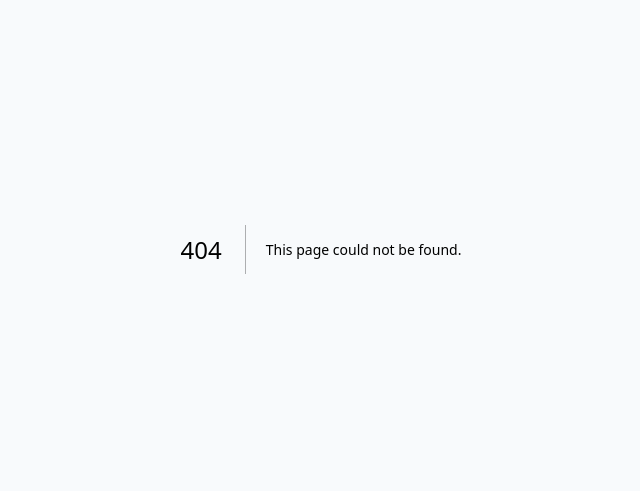
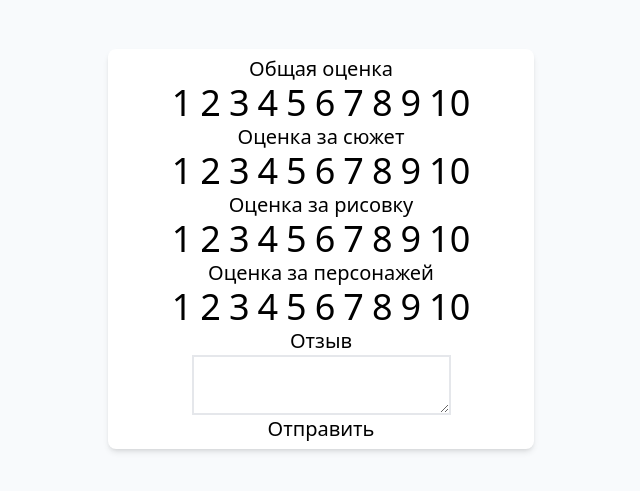
Before and after one commit to Damego/anime-ru-frontend, a Next.js app: page /rating in a window 1280 px wide. Before the commit this address had no page. Shown: the part 151-642 px from the top of the page, without its empty margins (319-959 px from the left). Built offline with nearby package versions, Linux system fonts and the light colour scheme.

Commit message:
feat: add rating page

```diff
--- /dev/null
+++ b/src/app/rating/page.js
@@ -0,0 +1,87 @@
+"use client";
+
+import { useState } from "react";
+import httpClient from "@/app/utils/httpClient";
+import { useRouter, useSearchParams } from "next/navigation";
+
+const inputClassName = "border-2";
+
+const ScoreInput = ({ onChange }) => {
+  const [currentNum, setNum] = useState(0);
+
+  const onStarClick = (number) => {
+    setNum(number);
+    onChange(number);
+  };
+  return (
+    <div className={""}>
+      {[...Array(10).keys()].map((num) => (
+        <span
+          className={`mx-1 text-4xl hover:cursor-pointer hover:bg-red-500 ${
+            currentNum === num + 1 ? "bg-red-400" : ""
+          }`}
+          onClick={() => onStarClick(num + 1)}
+        >
+          {num + 1}
+        </span>
+      ))}
+    </div>
+  );
+};
+
+export default function Page() {
+  const router = useRouter();
+  const searchParams = useSearchParams();
+
+  const [score, setScore] = useState(null);
+  const [scoreStory, setScoreStory] = useState(null);
+  const [scoreDrawing, setScoreDrawing] = useState(null);
+  const [scoreCharacters, setScoreCharacters] = useState(null);
+  const [reviewText, changeReviewText] = useState("");
+
+  const submit = async () => {
+    const animeID = searchParams.get("animeID");
+
+    await httpClient.addRating(
+      Number(animeID),
+      score,
+      scoreStory,
+      scoreDrawing,
+      scoreCharacters,
+      reviewText
+    );
+
+    router.back();
+  };
+
+  return (
+    <div
+      className={"flex h-screen w-screen flex-col items-center justify-center"}
+    >
+      <div
+        className={
+          "flex h-1/2 w-1/3 flex-col items-center justify-center rounded-lg bg-white text-xl shadow-md"
+        }
+      >
+        <label>Общая оценка</label>
+        <ScoreInput onChange={(num) => setScore(num)} />
+        <label>Оценка за сюжет</label>
+        <ScoreInput onChange={(num) => setScoreStory(num)} />
+        <label>Оценка за рисовку</label>
+        <ScoreInput onChange={(num) => setScoreDrawing(num)} />
+        <label>Оценка за персонажей</label>
+        <ScoreInput onChange={(num) => setScoreCharacters(num)} />
+
+        <label>Отзыв</label>
+        <textarea
+          className={inputClassName}
+          onChange={(inputElement) =>
+            changeReviewText(inputElement.target.value)
+          }
+        />
+
+        <button onClick={submit}>Отправить</button>
+      </div>
+    </div>
+  );
+}
```
